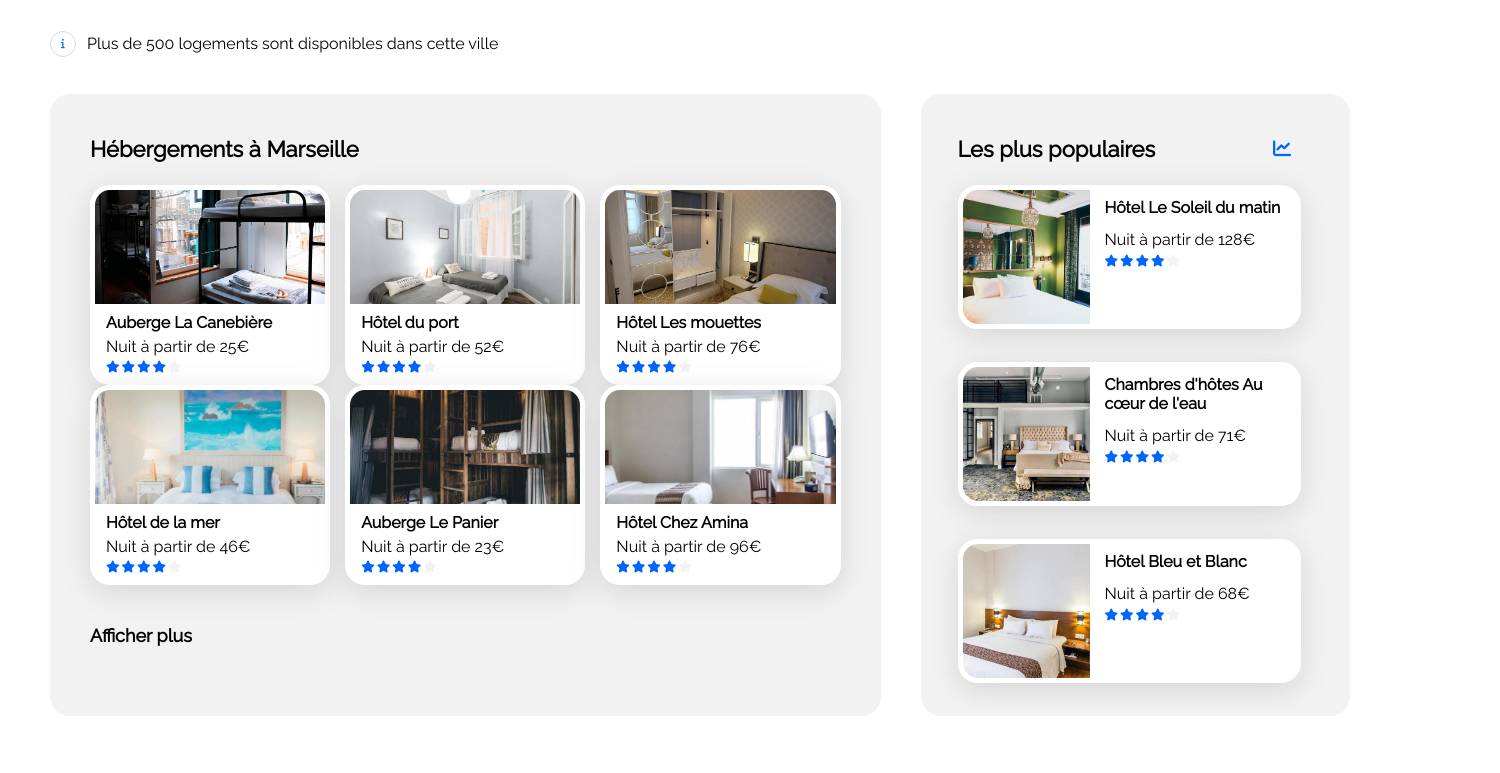
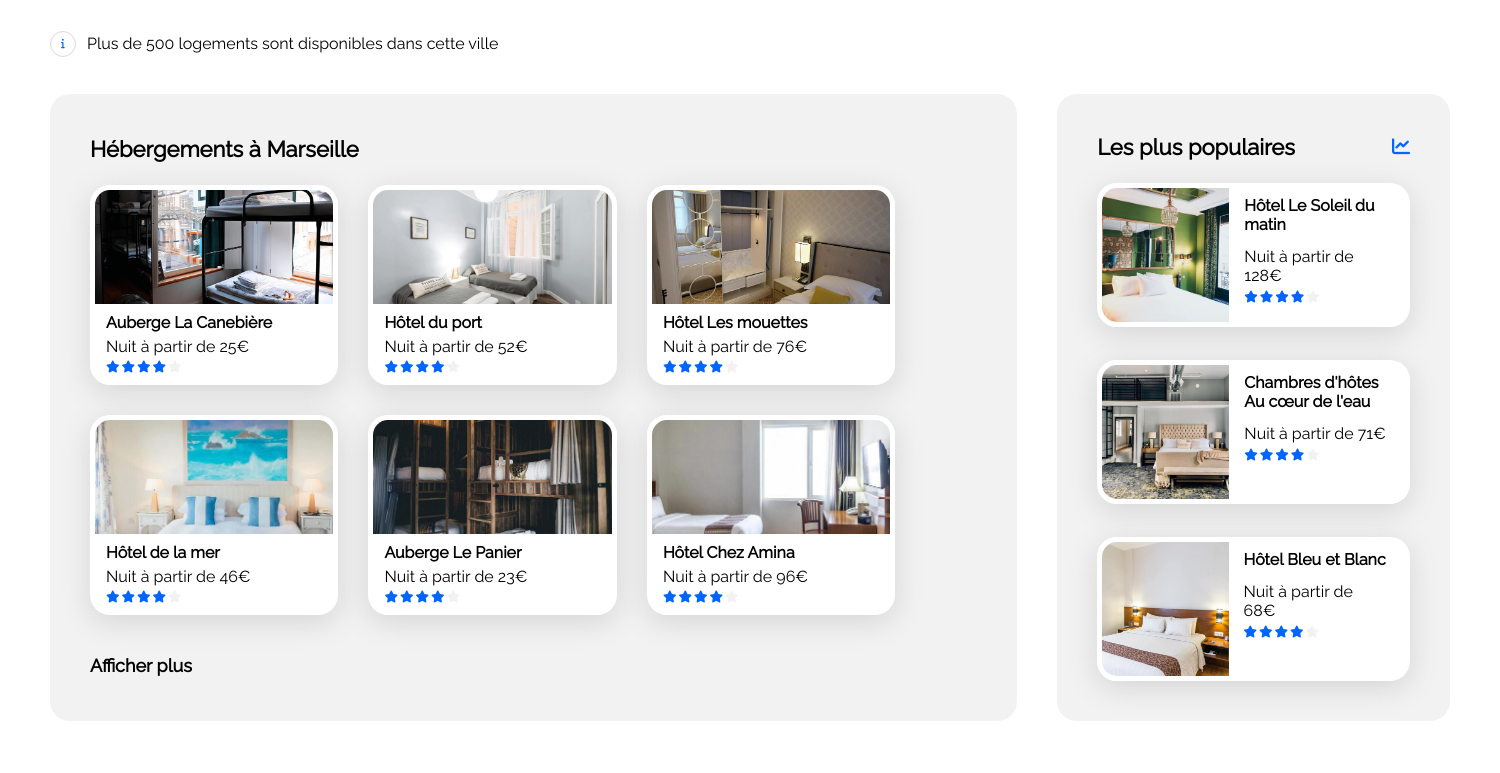
Before and after one commit to Tarborar/OC-Projet-2, a plain HTML site: page index.html in a window 1280 px wide. Shown: the part 347-1120 px from the top of the page, 1500 px wide, since content can reach past the window. Drawn offline with Linux system fonts and the light colour scheme.

Commit message:
proportion finie

```diff
--- a/index.html
+++ b/index.html
@@ -158,13 +158,13 @@
 <!-- ############################--Les plus populaires--############################ -->
         <article id="populaire" class="chambreCouleur">
             <div id="iconAlignement">
-            <h1 id="titrePopulaire">Les plus populaires</h1>
-            <i class="fa-solid fa-chart-line" style="color: #0065FC; font-size: 18px; margin: 0;"></i>
+                <h1 id="titrePopulaire">Les plus populaires</h1>
+                <i class="fa-solid fa-chart-line" style="color: #0065FC; font-size: 18px; margin: 0;"></i>
             </div>
             <div id="rangePopulaire">
                 <div class="chambrePopulaires">
                     <img src="images/hebergements/4_small/emile-guillemot-Bj_rcSC5XfE-unsplash.jpg" alt="" class="tailleChambrePopulaire">
-                    <div>
+                    <div class="cotePopulaire">
                         <h2>Hôtel Le Soleil du matin</h2>
                         Nuit à partir de 128€
                         <div class="etoiles">
@@ -178,7 +178,7 @@
                 </div>
                 <div class="chambrePopulaires">
                     <img src="images/hebergements/4_small/aw-creative-VGs8z60yT2c-unsplash.jpg" alt="" class="tailleChambrePopulaire">
-                    <div>
+                    <div class="cotePopulaire">
                         <h2>Chambres d'hôtes Au cœur de l'eau</h2>
                         Nuit à partir de 71€
                         <div class="etoiles">
@@ -192,7 +192,7 @@
                 </div>
                 <div class="chambrePopulaires">
                     <img src="images/hebergements/4_small/febrian-zakaria-sjvU0THccQA-unsplash.jpg" alt="" class="tailleChambrePopulaire">
-                    <div>
+                    <div class="cotePopulaire">
                         <h2>Hôtel Bleu et Blanc</h2>
                         Nuit à partir de 68€
                         <div class="etoiles">
--- a/styles.css
+++ b/styles.css
@@ -4,11 +4,13 @@ body{
    font-family: Raleway;
    width: 1400px;
    margin: auto;
+   padding-left: 50px;
+   padding-right: 50px;
 }
 
 #global{
-    margin-left: 50px;
-    margin-right: 50px;
+    /* margin-left: 50px;
+    margin-right: 50px; */
 }
 
 ul {
@@ -182,7 +184,7 @@ input{
 /*Chambre*/
 #chambre{
     display: flex;
-    justify-content: space-between;
+    gap: 40px;
 }
 
 .chambreCouleur{
@@ -192,8 +194,8 @@ input{
 
 #hebergement{
     /* flex: 2; */
-    width: 66%; /* 66 + 3 + 31*/
-    margin-right: 40px;
+    /* width: 880px;  */
+    /* margin-right: 40px; */
     padding: 42px 40px 42px 40px;
 }
 
@@ -202,15 +204,14 @@ input{
 }
 
 #rangeHebergement{
-    display: flex;
+    display: inline-flex;
     flex-wrap: wrap;
-    /* gap: 30px; */
-    justify-content: space-between;
+    gap: 30px;
 }
 
 .chambreHebergements{
     /* width: 246px; */
-    width: 32%;
+    width: 28%;
     height: 200px;
     background-color: white;
     /* margin-bottom: 30px; */
@@ -264,23 +265,19 @@ input{
 
 /*############################--Les plus populaires--############################*/
 #populaire{
-    width: 31%;
-    padding-top: 42px;
-    padding-left: 37px;
-    padding-right: 40px;
+    padding: 40px;
 }
 
 #iconAlignement{
     display: flex;
+    justify-content: space-between;
     margin-bottom: 23px;
     align-items: center;
 }
 
 #titrePopulaire{
     margin: 0;
-    margin-right: 118px;
 }
-
 
 .tailleChambrePopulaire{
     width: 137px;
@@ -295,16 +292,22 @@ input{
 #rangePopulaire{
     display: flex;
     flex-direction: column;
+    flex-wrap: wrap;
+    gap: 33px;
 }
 
 .chambrePopulaires{
     display: flex;
-    width: 343px;
-    height: 144px;
+    /* width: 343px;
+    height: 144px; */
     background-color: white;
     border-radius: 20px 20px 20px 20px;
-    margin-bottom: 33px;
+    /* margin-bottom: 33px; */
     box-shadow: rgba(100, 100, 111, 0.2) 0px 7px 29px 0px;
+}
+
+.cotePopulaire{
+    padding-right: 22px;
 }
 
 /* <############################--Activités à Marseille--############################ */
```
